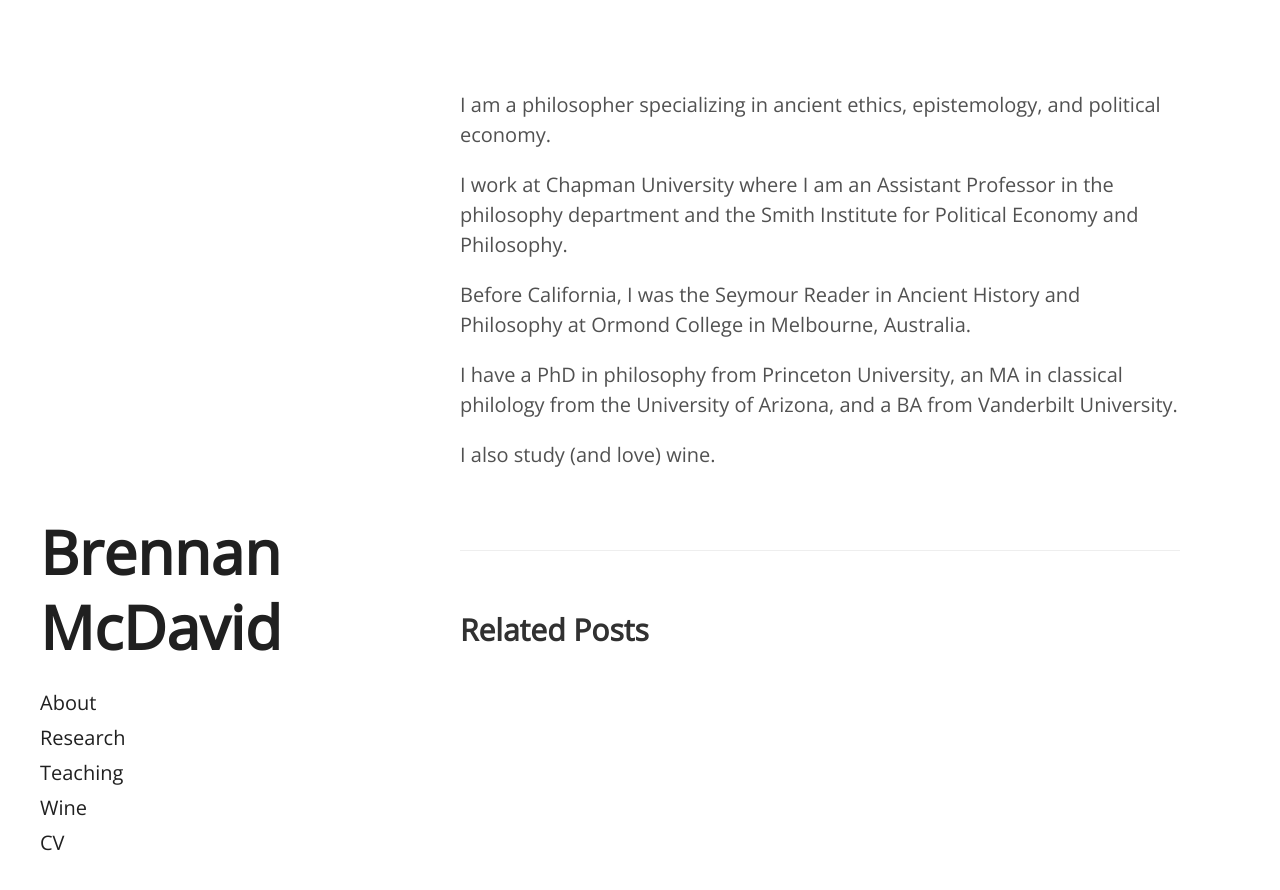
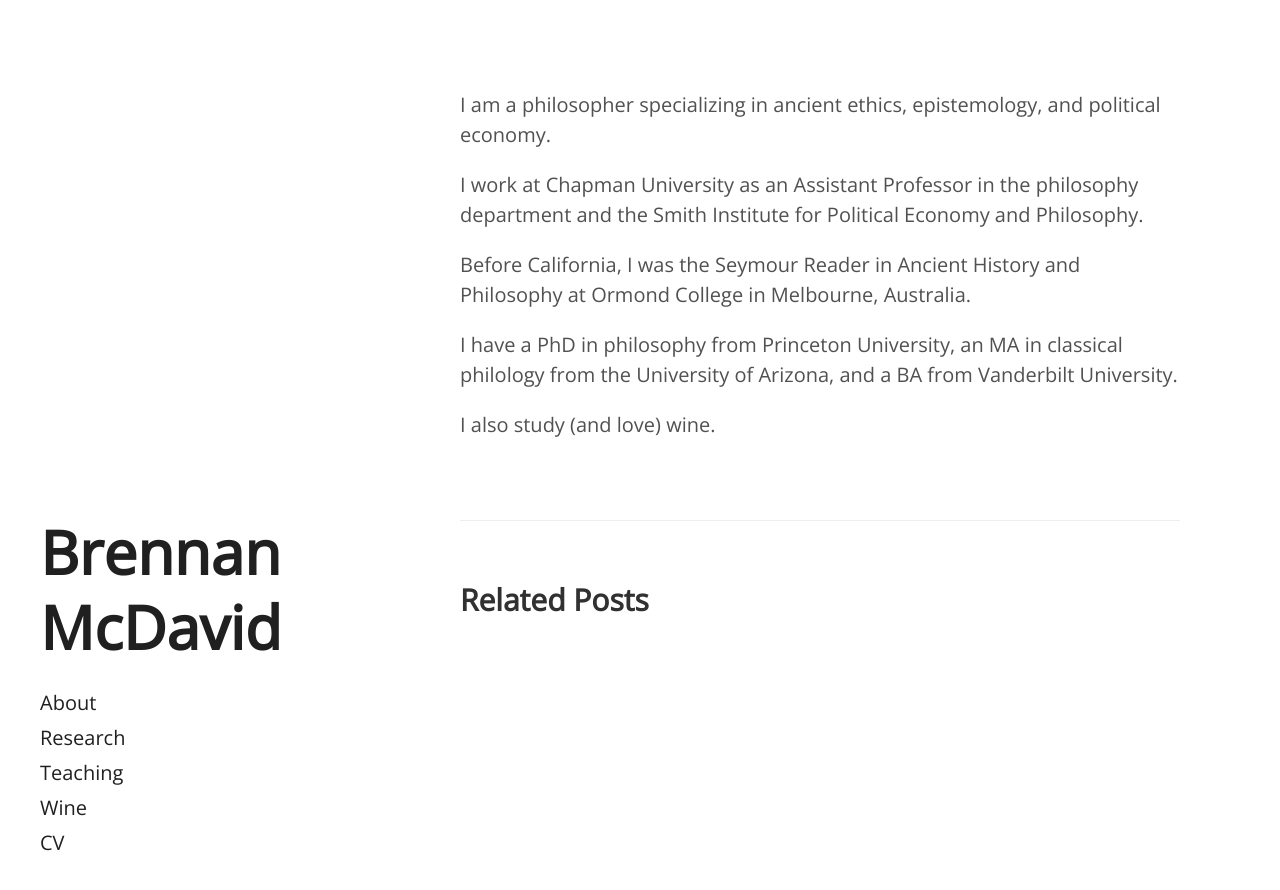
Before and after one commit to bkmcdavid/bkmcdavid.github.io, a Jekyll site: the page built from _posts/2023-01-12-bio.md, in a window 1280 px wide. Shown: the top 890 px of the page. Built offline with Jekyll 4.4.1, drawn with Linux system fonts in a browser that asks for light colours.

Commit message:
Update 2023-01-12-bio.md

```diff
--- a/_posts/2023-01-12-bio.md
+++ b/_posts/2023-01-12-bio.md
@@ -5,7 +5,7 @@
 
 I am a philosopher specializing in ancient ethics, epistemology, and political economy.
 
-I work at Chapman University where I am an Assistant Professor in the philosophy department and the Smith Institute for Political Economy and Philosophy.
+I work at Chapman University as an Assistant Professor in the philosophy department and the Smith Institute for Political Economy and Philosophy.
 
 Before California, I was the Seymour Reader in Ancient History and Philosophy at Ormond College in Melbourne, Australia.
 
```
